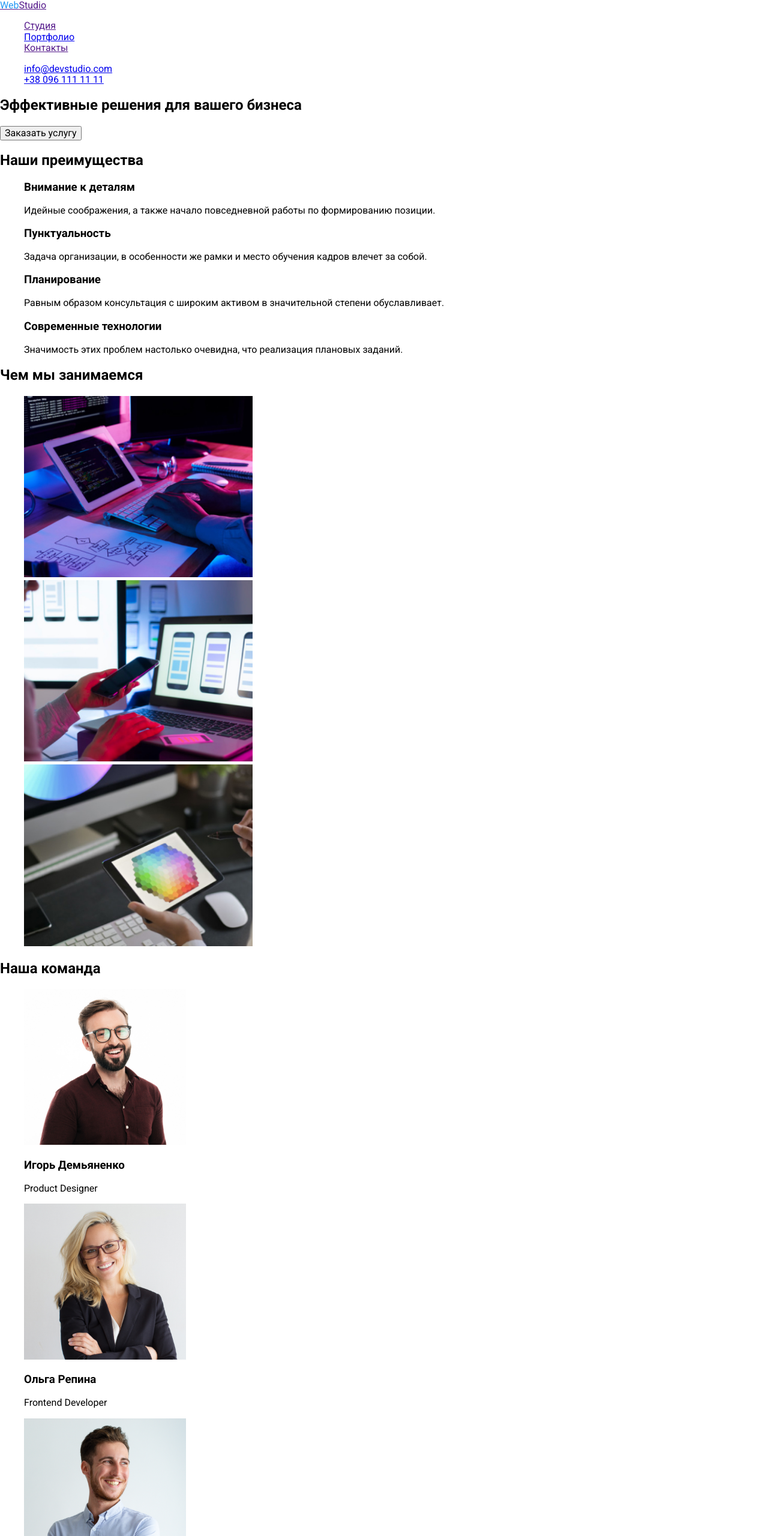
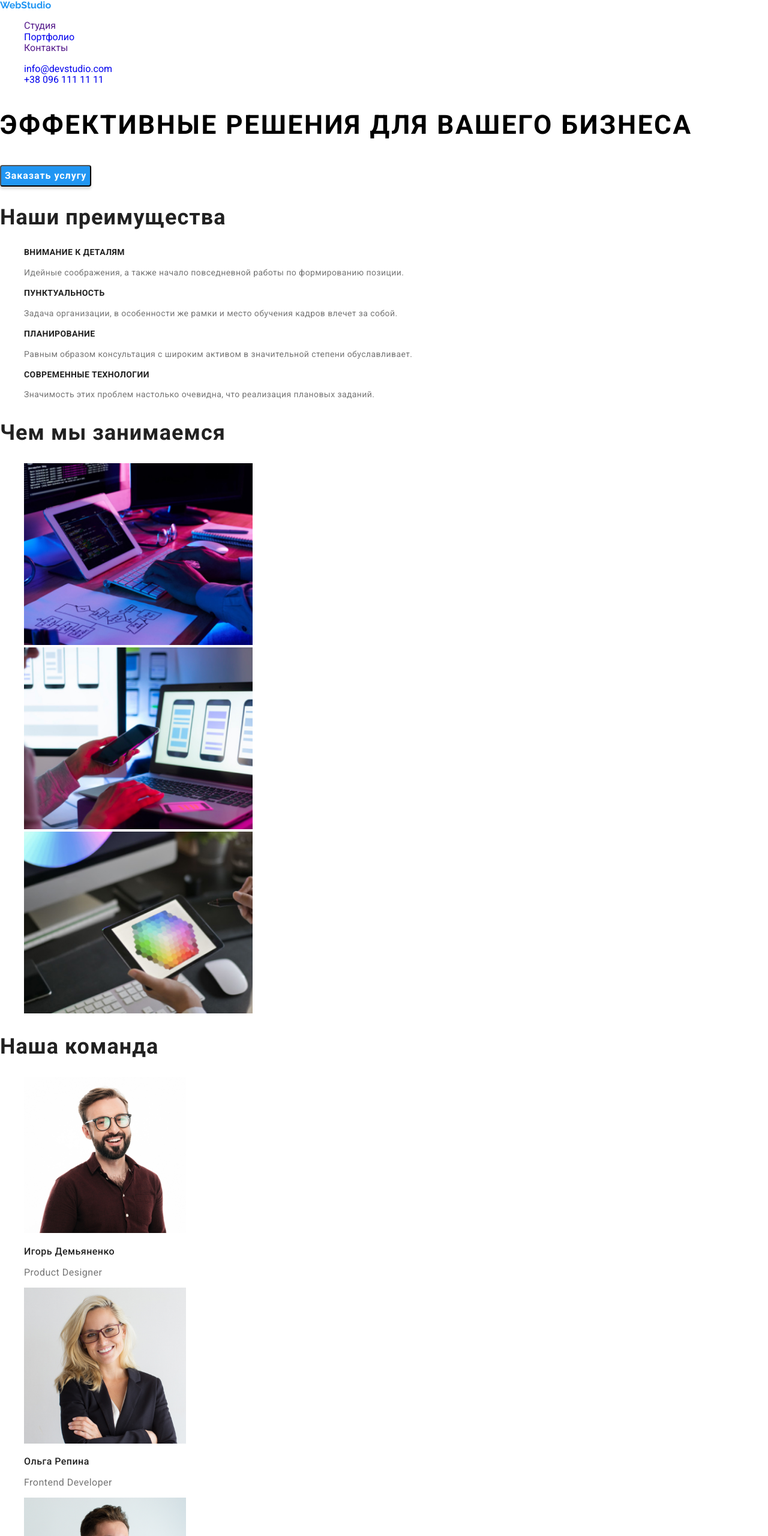
Before and after one commit to Saminka/goit-markup-hw-02, a plain HTML site: page index.html in a window 1280 px wide. Shown: the top 2560 px of the page at 60% size. Drawn offline with nearby package versions, Linux system fonts and the light colour scheme.

Commit message:
Добавляет оформление страниц

```diff
--- a/css/styles.css
+++ b/css/styles.css
@@ -5,8 +5,19 @@ Raleway 700
 */
 
 /* font-family: 'Roboto', sans-serif; */
+
+/* ===== Общие настройки ===== */
+
+:root {
+  --font-main: "Roboto", sans-serif;
+  --font-second: "Raleway";
+  --font-second-color: #2196f3;
+  --font-main-color: #212121;
+  --font-third-color: #757575;
+}
+
 body {
-  font-family: Roboto, sans-serif;
+  font-family: var(--font-main);
   font-style: normal;
 }
 
@@ -14,15 +25,32 @@ body {
   list-style: none;
 }
 
+.logo {
+  font-family: var(--font-second);
+}
+a {
+  text-decoration: none;
+}
+
 h2,
 h3,
 h4 {
-  font-family: Roboto;
+  font-family: var(--font-main);
+}
+
+h2 {
+  font-size: 36px;
+  line-height: 1.167;
+  letter-spacing: 0.03em;
+  color: var(--font-main-color);
 }
 
 .accent {
   color: #2196f3;
 }
+/* ===== /Общие настройки ===== */
+
+/* ===== Шапка сайта ===== */
 
 .header a .header a:visited {
   font-weight: 500;
@@ -30,5 +58,167 @@ h4 {
   line-height: 1.14;
   letter-spacing: 0.02em;
 
-  color: #212121;
+  color: var(--font-main-color);
 }
+
+.header a:hover,
+.header a:active,
+.header a:focus {
+  color: var(--font-second-color);
+}
+
+/* ===== /Шапка сайта ===== */
+
+/* ===== Герой ===== */
+
+.hero h1 {
+  font-family: var(--font-main);
+  font-style: normal;
+  font-weight: 900;
+  font-size: 44px;
+  line-height: 1.36;
+  letter-spacing: 0.06em;
+  text-transform: uppercase;
+  /* color: #FFFFFF; */
+}
+
+.modal-open-btn {
+  font-family: var(--font-main);
+  font-style: normal;
+  font-weight: bold;
+  font-size: 16px;
+  line-height: 1.87;
+  letter-spacing: 0.06em;
+  color: #ffffff;
+  background: #2196f3;
+  box-shadow: 0px 4px 4px rgba(0, 0, 0, 0.15);
+  border-radius: 4px;
+}
+
+/* ===== /Герой ===== */
+
+/* ===== Преимущества ===== */
+.advantages-heading {
+  font-weight: bold;
+  font-size: 14px;
+  line-height: 1.14;
+  letter-spacing: 0.03em;
+  text-transform: uppercase;
+  color: var(--font-main-color);
+}
+
+.advantages {
+  font-weight: normal;
+  font-size: 14px;
+  line-height: 1.71;
+  letter-spacing: 0.03em;
+  color: var(--font-third-color);
+}
+
+/* ===== /Преимущества ===== */
+
+/* ===== Чем мы занимаемся ==== */
+.projects h2 {
+  font-family: var(--font-main);
+  font-style: normal;
+  font-weight: bold;
+  font-size: 36px;
+  line-height: 1.167;
+  letter-spacing: 0.03em;
+  color: var(--font-main-color);
+}
+/* ===== /Чем мы занимаемся ==== */
+
+/* ===== Портфолио кнопки ===== */
+
+.radio-button-light {
+  font-family: var(--font-main);
+  font-style: normal;
+  font-weight: 500;
+  font-size: 16px;
+  line-height: 1.62;
+  letter-spacing: 0.03em;
+  color: #ffffff;
+}
+.radio-button {
+  font-family: var(--font-main);
+  font-style: normal;
+  font-weight: 500;
+  font-size: 16px;
+  line-height: 1.62;
+  letter-spacing: 0.03em;
+  color: var(--font-main-color);
+}
+
+/* ===== /Портфолио кнопки ===== */
+.cards h2 {
+  font-family: var(--font-main);
+  font-style: normal;
+  font-weight: bold;
+  font-size: 18px;
+  line-height: 2;
+  letter-spacing: 0.06em;
+  color: var(--font-main-color);
+}
+
+/* ===== Портфолио карточки ===== */
+.cards p {
+  font-family: var(--font-main);
+  font-style: normal;
+  font-weight: normal;
+  font-size: 16px;
+  line-height: 1.87;
+  letter-spacing: 0.03em;
+
+  color: var(--font-third-color);
+}
+
+/* ===== /Портфолио карточки ===== */
+
+/*  ===== Наша команда ===== */
+.team h2 {
+  font-style: normal;
+  font-weight: bold;
+  font-size: 36px;
+  line-height: 1.167;
+  letter-spacing: 0.03em;
+  color: var(--font-main-color);
+}
+
+.team h3 {
+  font-style: normal;
+  font-weight: 500;
+  font-size: 16px;
+  line-height: 1.187;
+  letter-spacing: 0.03em;
+
+  color: var(--font-main-color);
+}
+
+.team ul p {
+  font-style: normal;
+  font-weight: normal;
+  font-size: 16px;
+  line-height: 1.187;
+  letter-spacing: 0.03em;
+  color: var(--font-third-color);
+}
+/*  ===== /Наша команда ===== */
+
+/* ===== Футер ===== */
+
+.footer address {
+  font-style: normal;
+  font-weight: normal;
+  font-size: 14px;
+  line-height: 1.71;
+  letter-spacing: 0.03em;
+  /* color: #ffffff; */
+}
+
+.footer a:hover,
+.footer a:active,
+.footer a:focus {
+  color: var(--font-second-color);
+}
+/* ===== /Футер ===== */
--- a/index.html
+++ b/index.html
@@ -35,9 +35,9 @@
 
       <!-- Герой -->
 
-      <section>
+      <section class="hero">
         <h1>Эффективные решения для вашего бизнеса</h1>
-        <button>Заказать услугу</button>
+        <button type="button" class="modal-open-btn">Заказать услугу</button>
       </section>
 
       <!-- /Герой -->
@@ -47,29 +47,29 @@
         <h2>Наши преимущества</h2>
         <ul class="list-no-style">
           <li>
-            <h3>Внимание к деталям</h3>
-            <p>
+            <h3 class="advantages-heading">Внимание к деталям</h3>
+            <p class="advantages">
               Идейные соображения, а также начало повседневной работы по
               формированию позиции.
             </p>
           </li>
           <li>
-            <h3>Пунктуальность</h3>
-            <p>
+            <h3 class="advantages-heading">Пунктуальность</h3>
+            <p class="advantages">
               Задача организации, в особенности же рамки и место обучения кадров
               влечет за собой.
             </p>
           </li>
           <li>
-            <h3>Планирование</h3>
-            <p>
+            <h3 class="advantages-heading">Планирование</h3>
+            <p class="advantages">
               Равным образом консультация с широким активом в значительной
               степени обуславливает.
             </p>
           </li>
           <li>
-            <h3>Современные технологии</h3>
-            <p>
+            <h3 class="advantages-heading">Современные технологии</h3>
+            <p class="advantages">
               Значимость этих проблем настолько очевидна, что реализация
               плановых заданий.
             </p>
@@ -79,7 +79,7 @@
       <!-- /Преимущества -->
 
       <!--Чем мы занимаемся -->
-      <section>
+      <section class="projects">
         <h2>Чем мы занимаемся</h2>
         <ul class="list-no-style">
           <li>
@@ -111,7 +111,7 @@
       <!-- /Чем мы занимаемся -->
 
       <!-- Наша команда -->
-      <section>
+      <section class="team">
         <h2>Наша команда</h2>
         <ul class="list-no-style">
           <li>
@@ -159,7 +159,7 @@
     </main>
 
     <!-- Футер -->
-    <footer>
+    <footer class="footer">
       <a href=""><span class="accent">Web</span>Studio</a>
       <address>г. Киев, пр-т Леси Украинки, 26</address>
       <ul class="list-no-style">
```
Also changed, not shown: portfolio.html (+14 -11 lines).
